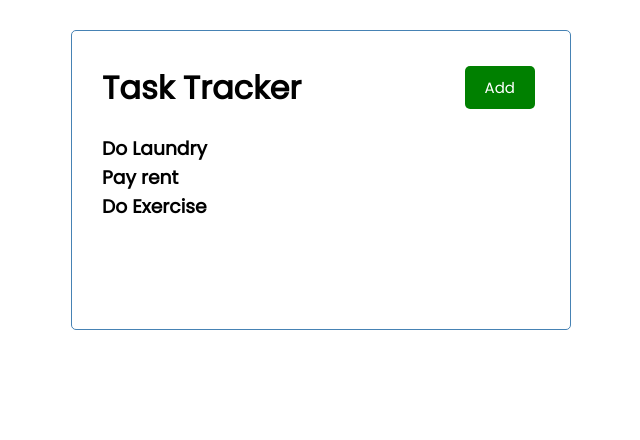
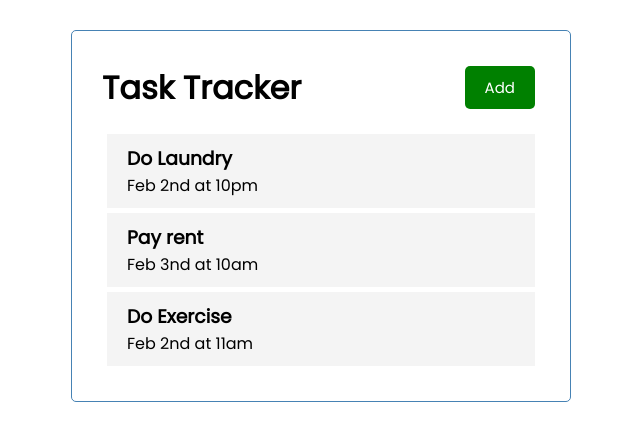
Before and after one commit to mushfiqur-anik/task-tracker, a React (Create React App) app: page / in a window 1280 px wide. Shown: the top 440 px of the page, without its empty margins (319-959 px from the left). Built offline with nearby package versions, Linux system fonts and the light colour scheme.

Commit message:
Added Tasks

```diff
--- /dev/null
+++ b/src/components/Task.js
@@ -0,0 +1,10 @@
+const Task = ({task}) => {
+    return (
+        <div className="task">
+            <h3> {task.text} </h3>
+            <p> {task.day} </p>
+        </div>
+    )
+}
+
+export default Task
--- a/src/components/Tasks.js
+++ b/src/components/Tasks.js
@@ -1,10 +1,13 @@
-import React from 'react'
+import Task from "./Task"
 
 const Tasks = ({tasks}) => {
     return (
-       <>
-       { tasks.map((task) => (<h3 key={task.id}> {task.text} </h3>)) }
-       </>
+        <>
+         { tasks.map((task) => (
+             <Task key={task.id} task={task} />
+         ))
+         }
+        </>
     )
 }
 
```
Also changed, not shown: 1 other file (tests, documents, lock files or other folders).
